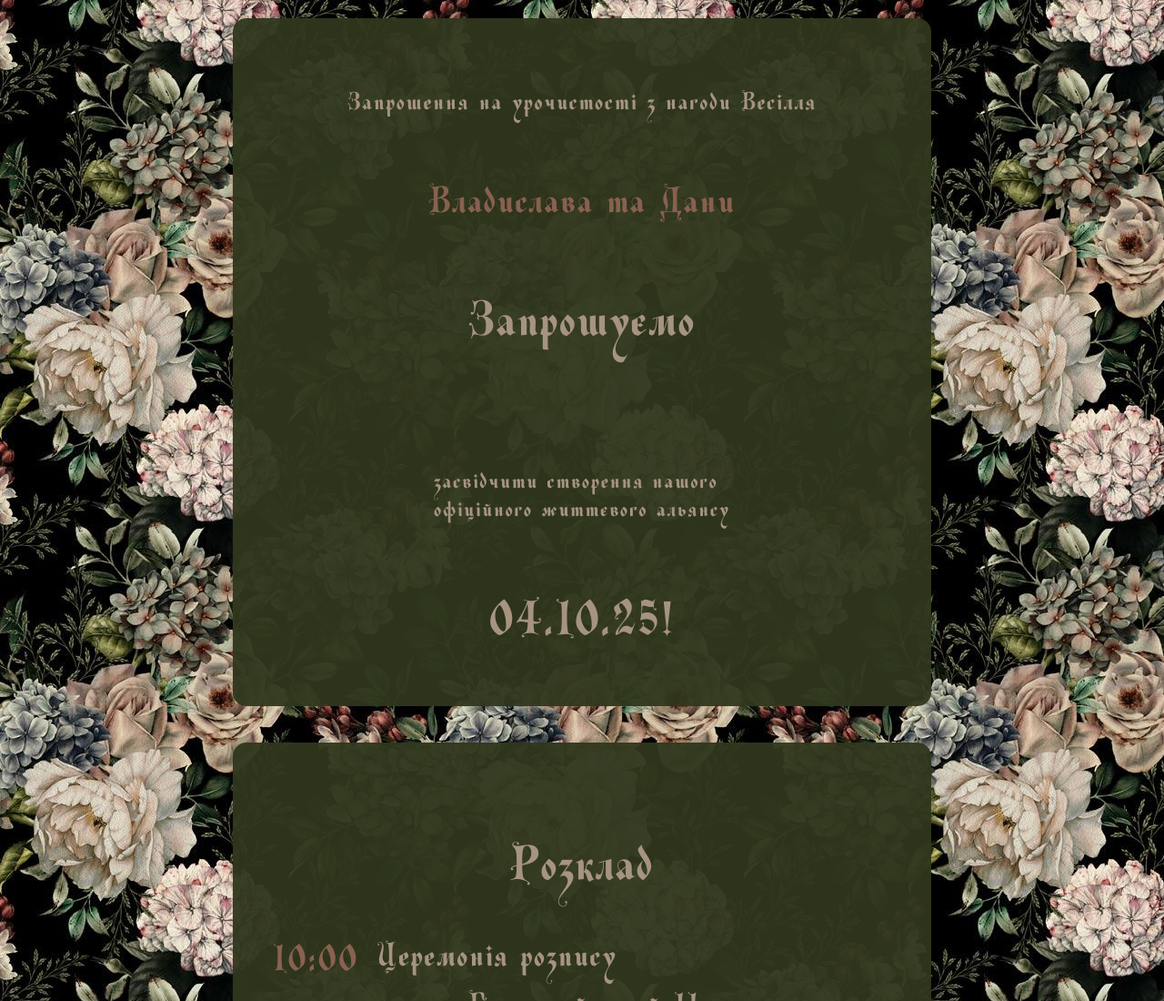
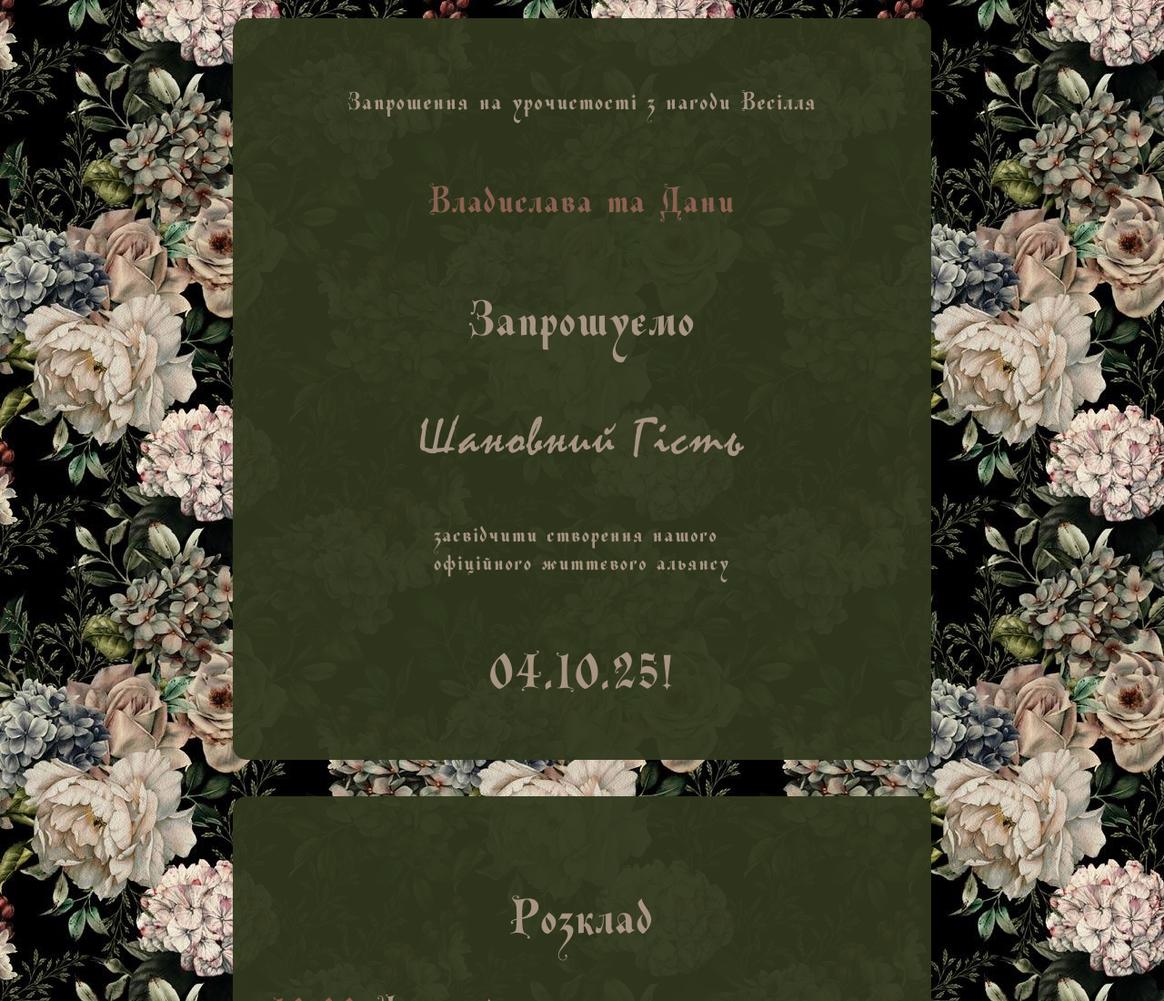
Before and after one commit to bvmarchenko/perfect-nothing, a plain HTML site: page invite.html in a window 1280 px wide. Shown: the top 1100 px of the page at 91% size. Drawn offline with Linux system fonts and the light colour scheme.

Commit message:
Update invite.html

```diff
--- a/invite.html
+++ b/invite.html
@@ -29,17 +29,15 @@
 
 <script src="script.js"></script>
 <script>
-// Отримуємо ім'я гостя з параметра URL
     const urlParams = new URLSearchParams(window.location.search);
     const encodedGuestName = urlParams.get('name');
 
     if (!encodedGuestName) {
         document.getElementById("guest-name").textContent = "Шановний Гість";
         console.warn("Ім'я гостя відсутнє в URL.");
-        return;
-    }
+    } else {
+        const guestName = decodeURIComponent(encodedGuestName);
 
-    const guestName = decodeURIComponent(encodedGuestName);
         async function loadAndDisplayGuest(targetName) {
             let guestsData = [];
             try {
@@ -62,8 +60,11 @@
                 document.getElementById("guest-name").textContent = targetName;
             }
         }
+
         loadAndDisplayGuest(guestName);
+    }
   </script>
+
 
     <div class="panel invite-panel-override">
       <div class="schedule-block">
```
Lines whose indentation alone changed are shown as unchanged.
